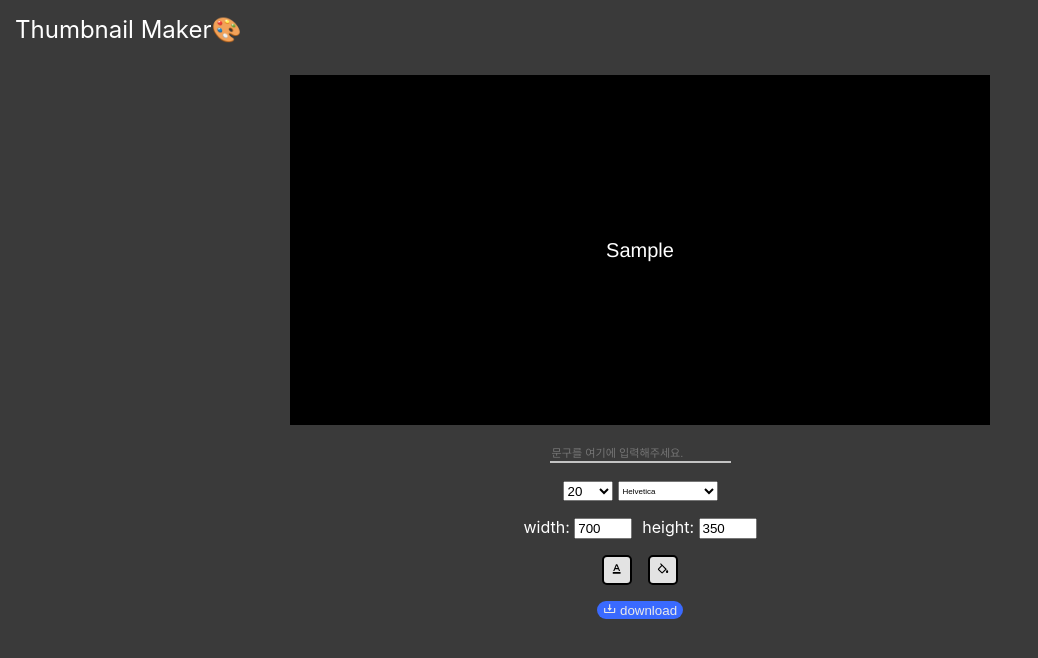
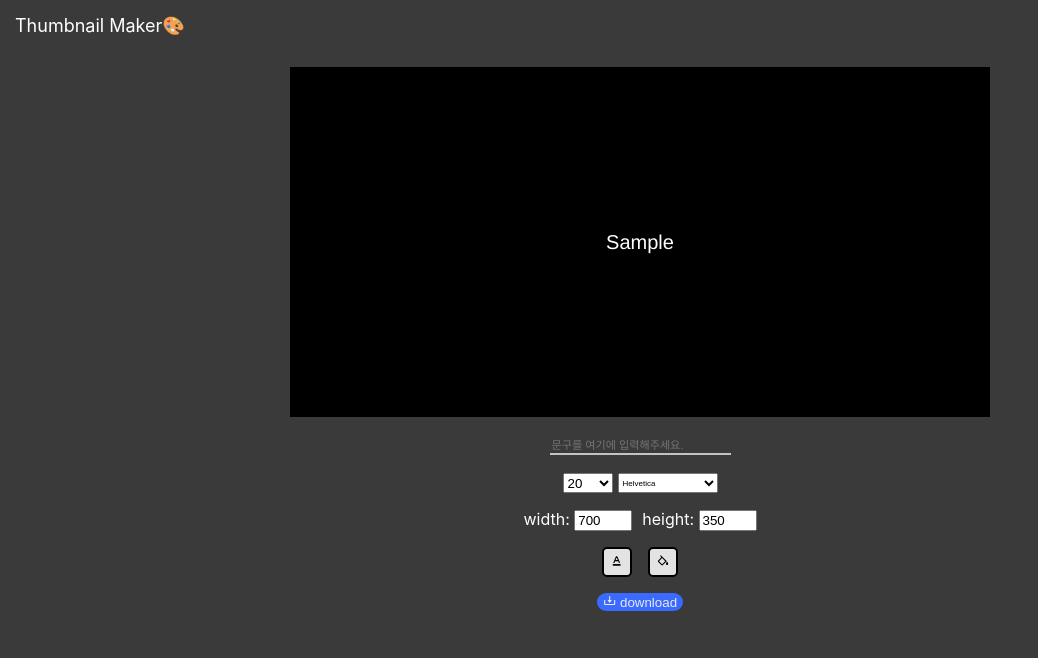
Before and after one commit to Bam-j/Thumbnail-Maker, a React (Create React App) app: page / in a window 1280 px wide. Shown: the top 658 px of the page, without its empty margins (0-1038 px from the left). Built offline with nearby package versions, Linux system fonts and the light colour scheme.

Commit message:
잘못된 수정 revert

```diff
--- a/src/App.jsx
+++ b/src/App.jsx
@@ -1,6 +1,6 @@
 import React, { useContext } from "react";
 import { Header } from "./components/Header";
-import { ThumbnailPalette } from "./components/PreviewPalette/ThumbnailPalette";
+import { PreviewPalette } from "./components/PreviewPalette/PreviewPalette";
 import { TextInput } from "./components/Tools/TextInput";
 import './styles/App.scss';
 import { SizeForm } from "./components/Tools/SizeForm";
@@ -16,7 +16,7 @@ const App = () => {
       <Header />
       <div className={'maker-wrapper'}>
         <div className={'maker-container'}>
-          <ThumbnailPalette/>
+          <PreviewPalette/>
           <TextInput/>
           <SizeForm/>
           <ColorPickerButtons/>
--- a/src/components/Header.jsx
+++ b/src/components/Header.jsx
@@ -2,7 +2,6 @@ import styled from "styled-components";
 
 export const Header = () => {
 	const onClick = () => window.location.reload();
-
 
 	return (
 		<>
@@ -19,7 +18,7 @@ const HeaderContainer = styled.div`
 
 const Title = styled.div`
 	color: #ffffff;
-	font-size: 1.5rem;
+	font-size: 1.125rem;
 	margin: 15px;
 	cursor: pointer;
 
--- a/src/components/PreviewPalette/ThumbnailPalette.jsx
+++ b/src/components/PreviewPalette/PreviewPalette.jsx
@@ -1,13 +1,13 @@
 import { useContext, useEffect, useRef, useState } from "react";
 import { ThumbnailContentsContext } from '../../contexts/thumbnailContents';
-import { setCanvasFont } from "./setCanvasFont";
-import { drawText } from "./drawText";
+//import { setCanvasFont } from "./setCanvasFont";
+//import { drawText } from "./drawText";
 import styled from "styled-components";
 
 /*
 기능: 사용자가 설정한 width/height, text, text와 bg의 색에 따라 섬네일 미리보기가 여기에 출력.
  */
-export const ThumbnailPalette = () => {
+export const PreviewPalette = () => {
   const {
     width,
     height,
```
